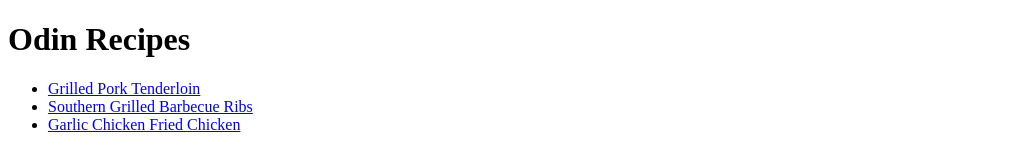
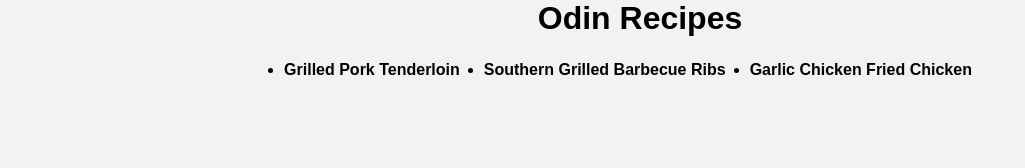
Before and after one commit to JasneetSingh1/odin-recipes, a plain HTML site: page index.html in a window 1280 px wide. Shown: the whole page, without its empty margins (0-1025 px from the left). Drawn offline with Linux system fonts and the light colour scheme.

Commit message:
Add CSS to home page

```diff
--- a/index.html
+++ b/index.html
@@ -2,16 +2,17 @@
 <html lang="en">
 <head>
     <meta charset="UTF-8">
+    <link rel="stylesheet" href="styles.css">
     <meta name="viewport" content="width=device-width, initial-scale=1.0">
     <title>Odin Recipes</title>
 </head>
 <body>
-    <h1>Odin Recipes</h1>
+    <h1 class="title">Odin Recipes</h1>
 
-    <ul>
-        <li><a href="recipes/grilled-pork-tenderloin.html">Grilled Pork Tenderloin</a></li>
-        <li><a href="recipes/southern-grilled-ribs.html">Southern Grilled Barbecue Ribs</a></li>
-        <li><a href="recipes/garlic-chicken-fried.html">Garlic Chicken Fried Chicken</a></li>
+    <ul class="recipe-list">
+        <li><a class="recipe-list-item" href="recipes/grilled-pork-tenderloin.html">Grilled Pork Tenderloin</a></li>
+        <li><a class="recipe-list-item" href="recipes/southern-grilled-ribs.html">Southern Grilled Barbecue Ribs</a></li>
+        <li><a class="recipe-list-item" href="recipes/garlic-chicken-fried.html">Garlic Chicken Fried Chicken</a></li>
     </ul>
 
 </body>
--- /dev/null
+++ b/styles.css
@@ -0,0 +1,38 @@
+*{
+    margin: 0;
+    padding: 0;
+    box-sizing: border-box;
+    font-family:Arial, Helvetica, sans-serif;
+    background-color: #f2f2f2;
+}
+
+body{
+    width: 1200px;
+    margin: 0 auto;
+}
+
+h1{
+    text-align: center;
+    margin-bottom: 24px;
+}
+
+.recipe-list{
+    display: flex;
+    justify-content: center;
+    align-items: center;
+}
+
+.recipe-list-item{
+    text-decoration: none;
+    color: black;
+    margin-right: 24px;
+    font-weight: 700;
+}
+
+.recipe-list-item:hover{
+    color: rgb(42, 42, 56);
+    transition: all 0.3ms;
+}
+
+
+/* RECIPES */
```
Also changed, not shown: recipes/garlic-chicken-fried.html (+1 -0 lines), recipes/grilled-pork-tenderloin.html (+1 -0 lines), recipes/southern-grilled-ribs.html (+1 -0 lines).
